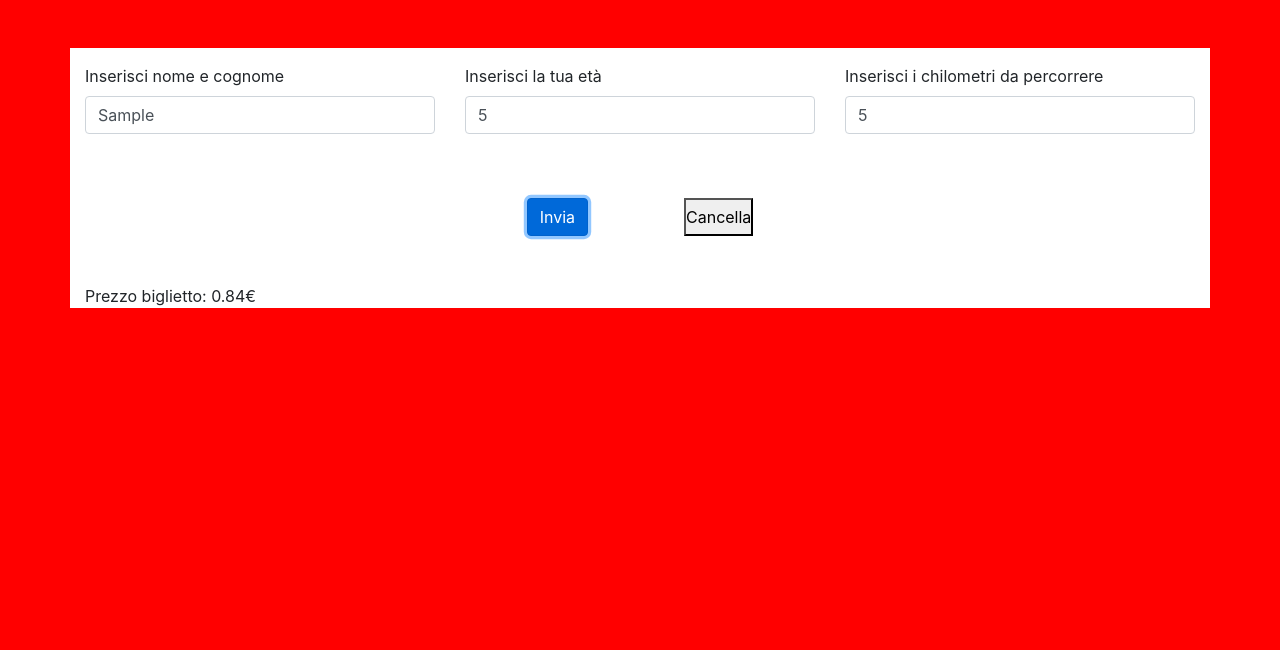
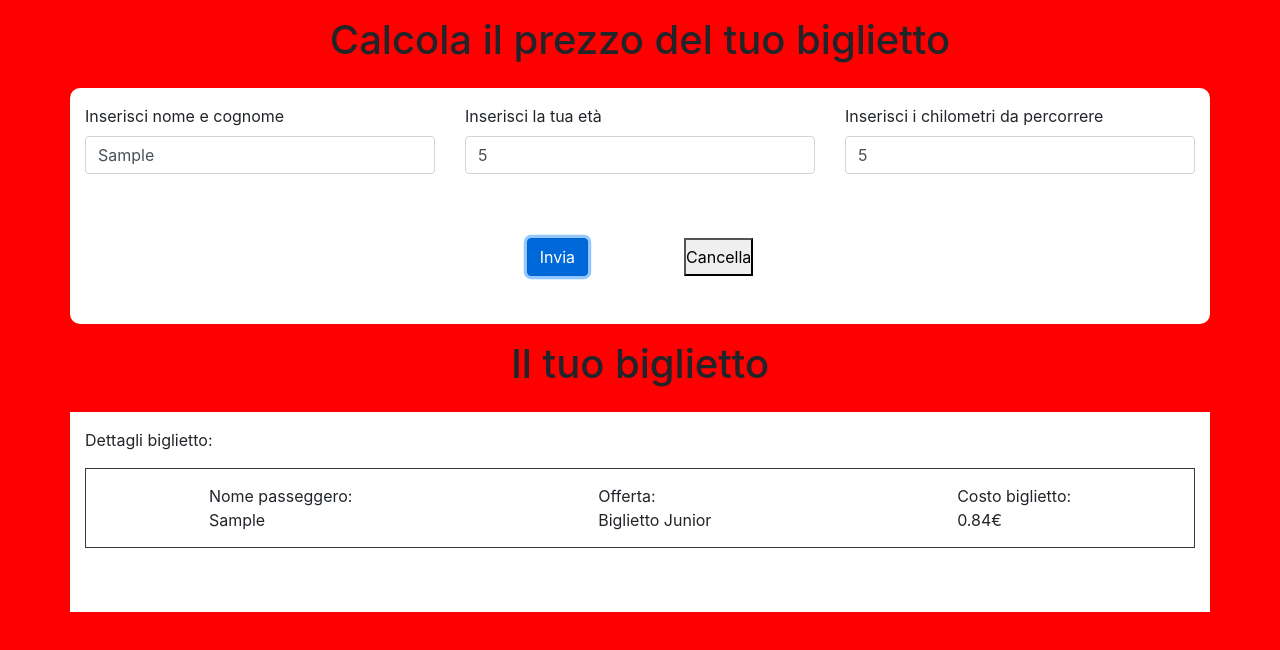
Before and after one commit to daviderigamonti1/js-biglietto-treno-form, a plain HTML site: page index.html in a window 1280 px wide. Both pictures are taken after typing "Sample", "5", "5" into the empty fields and a click on the button "Invia". Drawn offline with nearby package versions, Linux system fonts and the light colour scheme.

Commit message:
improved html & css

```diff
--- a/css/style.css
+++ b/css/style.css
@@ -8,3 +8,15 @@
 body {
     background-color: red;
 }
+
+.printInput {
+    height: 200px;
+}
+
+#ticket {
+    height: 80px;
+}
+
+#login {
+    border-radius: 10px;
+}
--- a/index.html
+++ b/index.html
@@ -1,14 +1,20 @@
 <!DOCTYPE html>
 <html lang="en">
+
 <head>
     <meta charset="UTF-8">
     <meta name="viewport" content="width=device-width, initial-scale=1.0">
-    <link rel="stylesheet" href="https://cdn.jsdelivr.net/npm/bootstrap@4.4.1/dist/css/bootstrap.min.css" integrity="sha384-Vkoo8x4CGsO3+Hhxv8T/Q5PaXtkKtu6ug5TOeNV6gBiFeWPGFN9MuhOf23Q9Ifjh" crossorigin="anonymous">
+    <link rel="stylesheet" href="https://cdn.jsdelivr.net/npm/bootstrap@4.4.1/dist/css/bootstrap.min.css"
+        integrity="sha384-Vkoo8x4CGsO3+Hhxv8T/Q5PaXtkKtu6ug5TOeNV6gBiFeWPGFN9MuhOf23Q9Ifjh" crossorigin="anonymous">
     <link rel="stylesheet" href="./css/style.css">
     <title>Biglietto treno</title>
 </head>
+
 <body>
-    <form class="mt-5 container bg-white" id="login">
+    <div class="d-flex justify-content-center p-3">
+        <h1>Calcola il prezzo del tuo biglietto</h1>
+    </div>
+    <form class="container bg-white" id="login">
         <div class="row pt-3">
             <div class="col-4">
                 <label for="name">Inserisci nome e cognome</label>
@@ -28,9 +34,30 @@
             <button type="reset" class="m-5">Cancella</button>
         </div>
     </form>
-    <div id="result" class="container bg-white"></div>
+    <div class="d-flex justify-content-center p-3">
+        <h1>Il tuo biglietto</h1>
+    </div>
+    <div class="container bg-white d-flex flex-column printInput">
+        <p class="mt-3">Dettagli biglietto:</p>
+        <div class="border border-dark d-flex justify-content-around align-items-center" id="ticket">
+            <div class="d-flex flex-column">
+                <div>Nome passeggero:</div>
+                <div id="passenger"></div>
+            </div>
+            <div class="d-flex flex-column">
+                <div>Offerta:</div>
+                <div id="offert"></div>
+            </div>
+            <div class="d-flex flex-column">
+                <div>Costo biglietto:</div>
+                <div id="result"></div>
+            </div>
+        </div>
+    </div>
+
 
 
     <script src="script/script.js"></script>
 </body>
+
 </html>
--- a/script/script.js
+++ b/script/script.js
@@ -17,7 +17,8 @@ console.clear();
 const age = document.getElementById("age");
 const km = document.getElementById("km");
 const login = document.getElementById("login");
-console.log(login);
+const name = document.getElementById("name");
+let offert = document.getElementById("offert")
 
 // Attesa di interazione utente - invio form
 login.addEventListener('submit', function(event) {
@@ -26,17 +27,22 @@ login.addEventListener('submit', function(event) {
     const kmValue = parseInt(km.value);
     let basePrice = 0.21 * kmValue;
     let price;
+    let display;
 
     if (ageValue < 18) {
         //Sconto del 20%
         price = basePrice * 0.8;
+        document.getElementById("offert").innerText = "Biglietto Junior";
     } else if (ageValue >= 65) {
         //Sconto del 40%
         price = basePrice * 0.6;
+        document.getElementById("offert").innerText = "Biglietto Senior";
     } else {
         price = basePrice;
+        document.getElementById("offert").innerText = "Biglietto Standard";
     }
 
-    document.getElementById("result").innerText = `Prezzo biglietto: ${price.toFixed(2)}€`;
+    document.getElementById("passenger").innerText = `${name.value}`;
+    document.getElementById("result").innerText = `${price.toFixed(2)}€`;
 
 })
```
